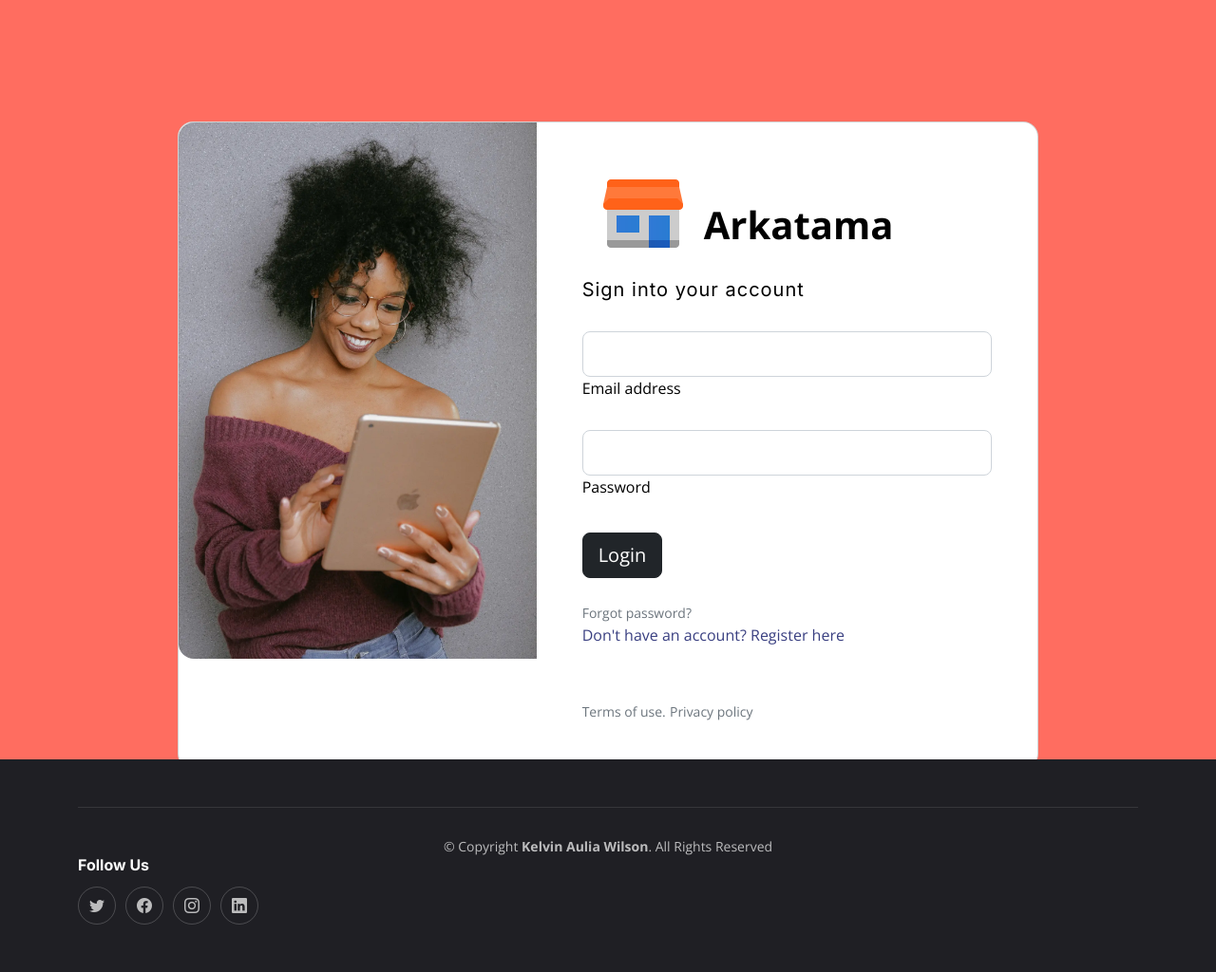
After one commit to klvnnn/KelvinAuliaWilson_PHP-3-4-dan-5, a PHP site: page /login.php in a window 1280 px wide. The commit adds this page. Shown: the whole page at 95% size. Run offline with PHP 8.4, Linux system fonts and the light colour scheme.

Commit message:
[UPLOAD] Task 20 PHP SESSION LOGIN

```diff
--- a/index.php
+++ b/index.php
@@ -138,7 +138,7 @@ include_once "koneksi.php";
                 </div>
                 <div class="mb-3">
                     <div class="controls mt-3">
-                        <button type="submit" name="submitt"class="btn btn-primary">Add Categories</button>
+                        <button type="submit" name="submitt" class="btn btn-primary">Add Categories</button>
                     </div>
                 </div>
             </div>
--- a/koneksi.php
+++ b/koneksi.php
@@ -7,7 +7,5 @@ $database = "coba";
 $conn = mysqli_connect("$servername", "$username", "$password", "$database");
 if(!$conn){
     die ("Error Koneksi Database". mysqli_connect_error());
-} else {
-    echo "Koneksi Berhasil";
 }
 ?>
--- /dev/null
+++ b/login.php
@@ -0,0 +1,121 @@
+<?php
+include "koneksi.php";
+session_start();
+if(isset($_POST['login']))
+{
+    $email = $_POST['email'];
+    $password = $_POST['password'];
+
+    $sql = mysqli_query($conn, "SELECT * FROM users where email='$email' AND password='$password'");
+    $row = mysqli_fetch_array($sql);
+
+    if(is_array($row)){
+        $_SESSION['email'] = $row['email'];
+        $_SESSION['password'] = $row['password'];
+
+    } else {
+        echo "<script type='text/javascript'>alert('Gagal Login! Id atau Password Kamu Salah')</script>";
+    }
+}
+if(isset($_SESSION['email'])){
+    header("Location:users.php");
+    exit;
+}
+?>
+<!DOCTYPE html>
+<html lang="en">
+<head>
+    <meta charset="UTF-8">
+    <meta http-equiv="X-UA-Compatible" content="IE=edge">
+    <meta name="viewport" content="width=device-width, initial-scale=1.0">
+    <title>Login</title>
+    <!-- Favicons -->
+    <link href="assets/img/icon.png" rel="icon" type="image/x-icon">
+    <link href="assets/img/apple-touch-icon.png" rel="apple-touch-icon">
+    <!-- Google Fonts -->
+    <link rel="preconnect" href="https://fonts.googleapis.com">
+    <link rel="preconnect" href="https://fonts.gstatic.com" crossorigin>
+    <link href="https://fonts.googleapis.com/css2?family=Open+Sans:ital,wght@0,300;0,400;0,500;0,600;0,700;1,300;1,400;1,600;1,700&family=Amatic+SC:ital,wght@0,300;0,400;0,500;0,600;0,700;1,300;1,400;1,500;1,600;1,700&family=Inter:ital,wght@0,300;0,400;0,500;0,600;0,700;1,300;1,400;1,500;1,600;1,700&display=swap" rel="stylesheet">
+    <!-- Vendor CSS Files -->
+    <link href="assets/vendor/bootstrap/css/bootstrap.min.css" rel="stylesheet">
+    <link href="assets/vendor/bootstrap-icons/bootstrap-icons.css" rel="stylesheet">
+    <link href="assets/vendor/aos/aos.css" rel="stylesheet">
+    <link href="assets/vendor/glightbox/css/glightbox.min.css" rel="stylesheet">
+    <link href="assets/vendor/swiper/swiper-bundle.min.css" rel="stylesheet">
+    <link href="assets/css/main.css" rel="stylesheet">
+</head>
+<body>
+    <!-- Section Login -->
+    <section class="vh-100" style="background-color: #FF6D60;">
+        <div class="container py-5 h-100 g-5">
+            <div class="row d-flex justify-content-center align-items-center h-100">
+            <div class="col col-xl-10">
+                <div class="card" style="border-radius: 1rem;">
+                <div class="row g-0">
+                    <div class="col-md-6 col-lg-5 d-none d-md-block">
+                    <img src="./assets/img/login.png"
+                        alt="login form" class="img-fluid align-items-center d-flex" style="border-radius: 1rem 0 0 1rem;" />
+                    </div>
+                    <div class="col-md-6 col-lg-7 d-flex align-items-center">
+                    <div class="card-body p-4 p-lg-5 text-black">
+                        <form class="form-horizontal row-fluid" action="login.php" method="post">
+                        <div class="d-flex align-items-center mb-3 pb-1">
+                            <i class="fas fa-cubes fa-2x me-3" style="color: #ff6219;"></i>
+                            <img src="./assets/img/arkatama-store-demo-logo.png" alt="">
+                            <span class="h1 fw-bold mb-0 ms-3 mt-4"> Arkatama</span>
+                        </div>
+                        <h5 class="fw-normal mb-3 pb-3" style="letter-spacing: 1px;">Sign into your account</h5>
+                        <div class="form-outline mb-4">
+                            <input type="email" class="form-control form-control-lg" name="email"/>
+                            <label class="form-label">Email address</label>
+                        </div>
+                        <div class="form-outline mb-4">
+                            <input type="password" class="form-control form-control-lg" name="password" />
+                            <label class="form-label" >Password</label>
+                        </div>
+                        <div class="pt-1 mb-4">
+                            <button class="btn btn-dark btn-lg btn-block" type="submit" name="login">Login</button>
+                        </div>
+                        <a class="small text-muted" href="#!">Forgot password?</a>
+                        <p class="mb-5 pb-lg-2" style="color: #393f81;">Don't have an account? <a href="#!"
+                            style="color: #393f81;">Register here</a></p>
+                        <a href="#!" class="small text-muted">Terms of use.</a>
+                        <a href="#!" class="small text-muted">Privacy policy</a>
+                        </form>
+                    </div>
+                    </div>
+                </div>
+                </div>
+            </div>
+            </div>
+        </div>
+    </section>
+    <!-- ======= Footer ======= -->
+    <footer id="footer" class="footer">
+        <div class="container">
+        <div class="copyright">
+            &copy; Copyright <strong><span>Kelvin Aulia Wilson</span></strong>. All Rights Reserved
+        </div>
+        <h4>Follow Us</h4>
+            <div class="social-links d-flex">
+            <a href="#" class="twitter"><i class="bi bi-twitter"></i></a>
+            <a href="#" class="facebook"><i class="bi bi-facebook"></i></a>
+            <a href="#" class="instagram"><i class="bi bi-instagram"></i></a>
+            <a href="#" class="linkedin"><i class="bi bi-linkedin"></i></a>
+            </div>
+        </div>
+    </footer>
+    <!-- ===== Footer ===== -->
+    <a href="#" class="scroll-top d-flex align-items-center justify-content-center"><i class="bi bi-arrow-up-short"></i></a>
+    <div id="preloader"></div>
+    <!-- Vendor JS Files -->
+    <script src="assets/vendor/bootstrap/js/bootstrap.bundle.min.js"></script>
+    <script src="assets/vendor/aos/aos.js"></script>
+    <script src="assets/vendor/glightbox/js/glightbox.min.js"></script>
+    <script src="assets/vendor/purecounter/purecounter_vanilla.js"></script>
+    <script src="assets/vendor/swiper/swiper-bundle.min.js"></script>
+    <script src="assets/vendor/php-email-form/validate.js"></script>
+    <!-- Template Main JS File -->
+    <script src="assets/js/main.js"></script>
+    </body>
+</html>
--- /dev/null
+++ b/logout.php
@@ -0,0 +1,5 @@
+<?php
+session_start();
+session_destroy();
+header("location:login.php");
+?>
```
Also changed, not shown: details_user.php (+6 -7 lines), edit_user.php (+6 -8 lines), users.php (+7 -2 lines), assets/img/arkatama-store-demo-logo.png (added), assets/img/login.png (added), assets/img/team-shape.svg (deleted).
